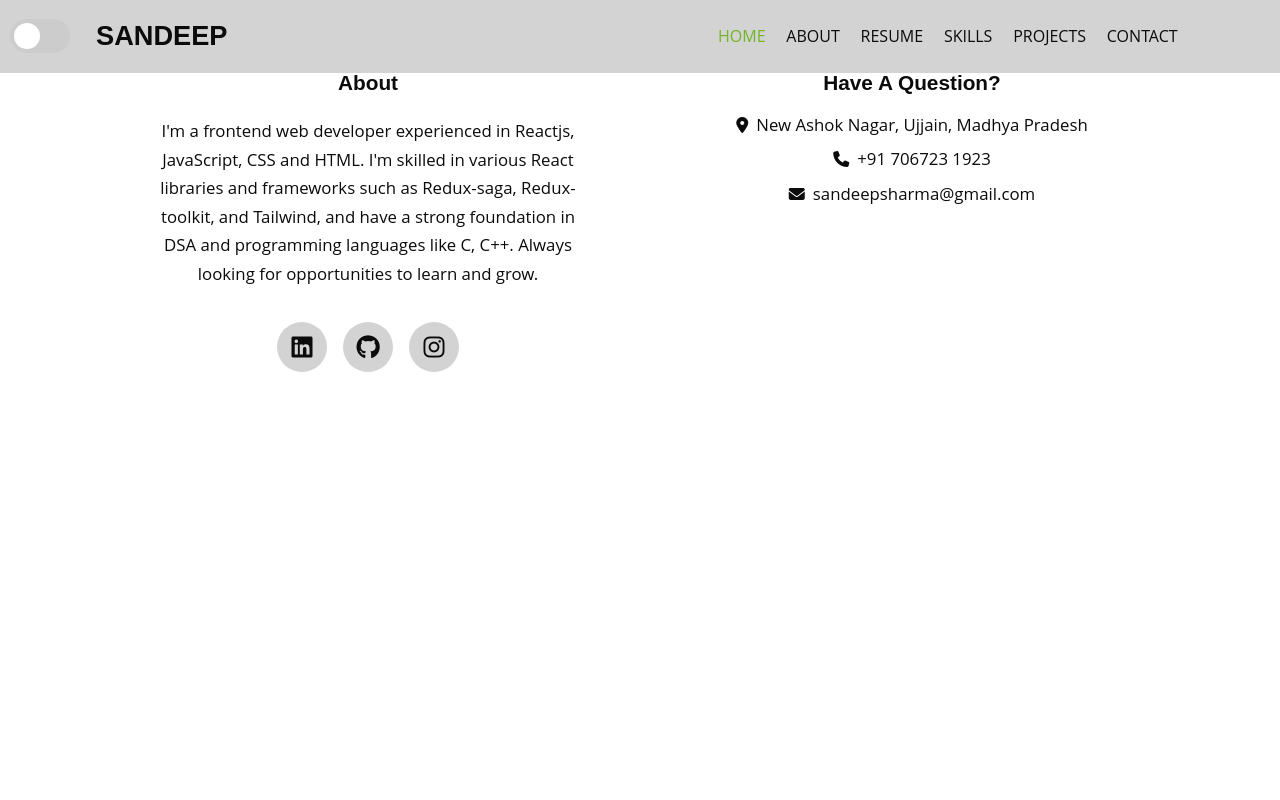
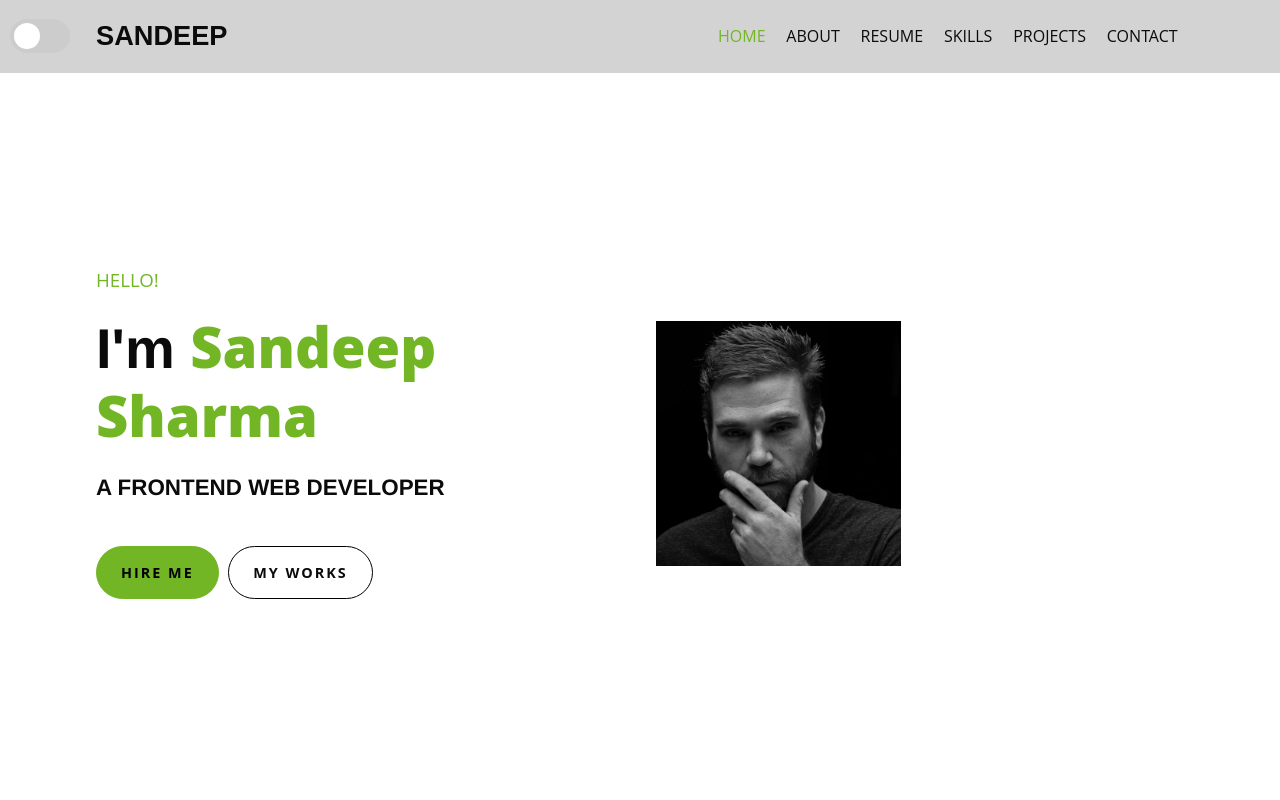
Before and after one commit to SandeepSharma2002/portfolio, a React (Create React App) app: page / in a window 1280 px wide. Shown: the top 800 px of the page. Built offline with nearby package versions, Linux system fonts and the light colour scheme.

Commit message:
reset homepage

```diff
--- a/src/App.js
+++ b/src/App.js
@@ -22,7 +22,7 @@ export default function App() {
       <Navbar />
       <Utility />
       <Routes>
-        <Route path="portfolio" element={<Home />} />
+        <Route path="*" element={<Home />} />
         <Route path="about" element={<About />} />
         <Route path="resume" element={<Resume />} />
         <Route path="services" element={<Services />} />
```
